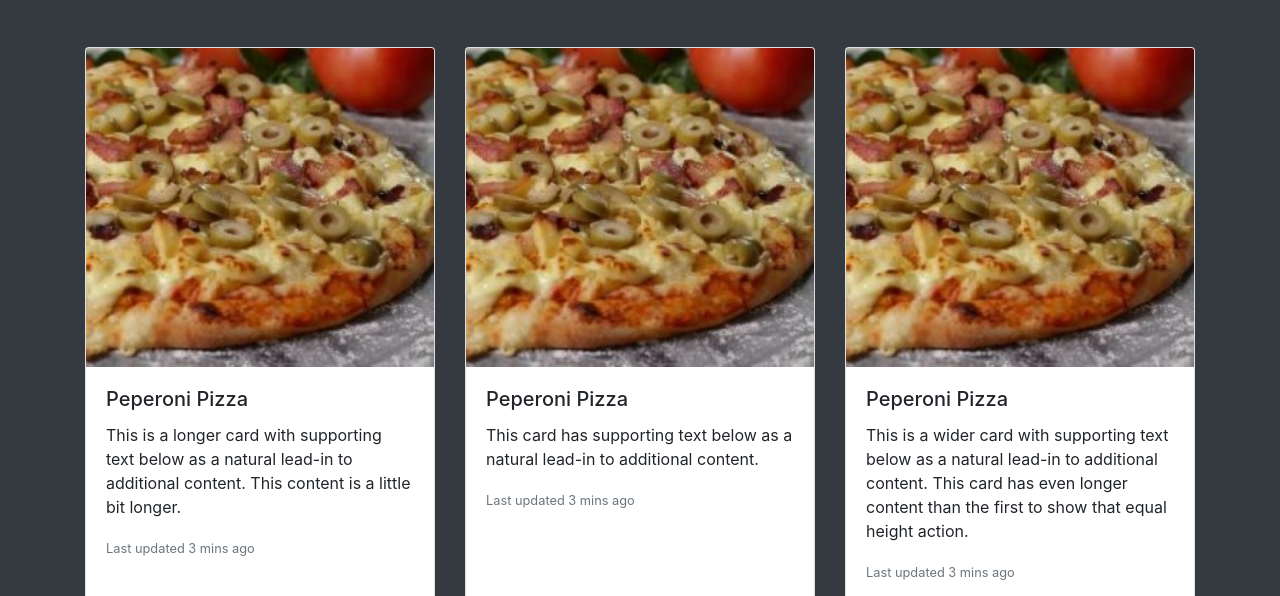
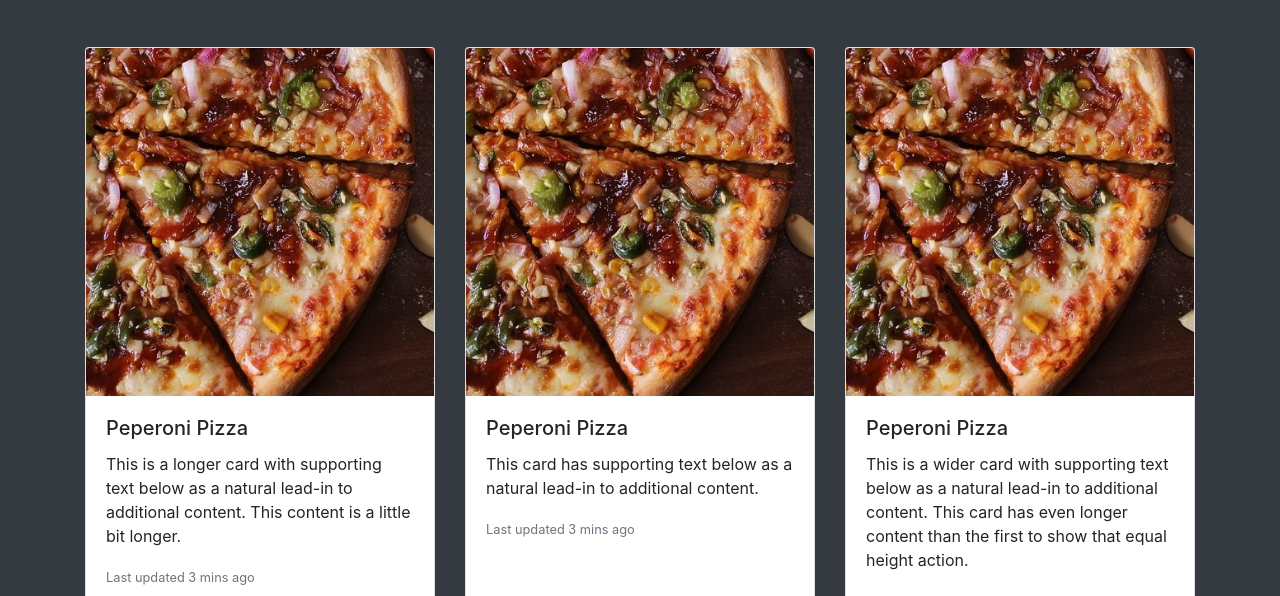
Before and after one commit to ricacapistrano/ItalianRestaurant, a plain HTML site: page index.html in a window 1280 px wide. Shown: the part 740-1336 px from the top of the page. Drawn offline with nearby package versions, Linux system fonts and the light colour scheme.

Commit message:
Update index.html

```diff
--- a/index.html
+++ b/index.html
@@ -125,7 +125,7 @@
 <div class="container" id="Menu">
 <div class="card-deck">
   <div class="card" >
-    <img src="img/pizza.jpeg" class="card-img-top" alt="Card img top" >
+    <img src="img/2ndpizza.jpg" class="card-img-top" alt="Card img top" >
     <div class="card-body">
       <h5 class="card-title">Peperoni Pizza</h5>
       <p class="card-text">This is a longer card with supporting text below as a natural lead-in to additional content. This content is a little bit longer.</p>
@@ -133,7 +133,7 @@
     </div>
   </div>
   <div class="card">
-    <img src="img/pizza.jpeg" class="card-img-top" alt="Card img top">
+    <img src="img/2ndpizza.jpg" class="card-img-top" alt="Card img top">
     <div class="card-body">
       <h5 class="card-title">Peperoni Pizza</h5>
       <p class="card-text">This card has supporting text below as a natural lead-in to additional content.</p>
@@ -142,7 +142,7 @@
   </div>
 
   <div class="card">
-    <img src="img/pizza.jpeg" class="card-img-top" alt="Card img top" >
+    <img src="img/2ndpizza.jpg" class="card-img-top" alt="Card img top" >
     <div class="card-body">
       <h5 class="card-title">Peperoni Pizza</h5>
       <p class="card-text">This is a wider card with supporting text below as a natural lead-in to additional content. This card has even longer content than the first to show that equal height action.</p>
```
